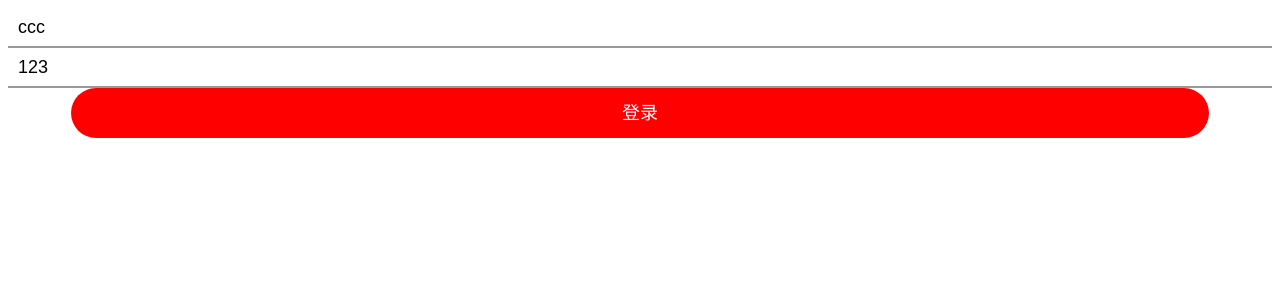
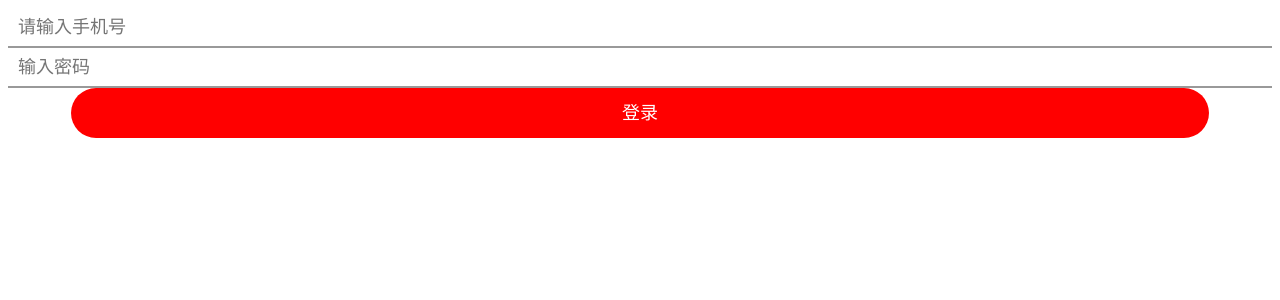
Before and after one commit to ChenJT-code/news, a Vue app: page /#/login in a window 1280 px wide. Shown: the top 300 px of the page. Built offline with nearby package versions, Linux system fonts and the light colour scheme.

Commit message:
文本框封装完成

```diff
--- a/src/components/myinput.vue
+++ b/src/components/myinput.vue
@@ -5,20 +5,47 @@
     :placeholder='placeholder'
     :value="value"
     @input='handlerinput'
+    :class="{green:statu==='success',red:statu==='error'}"
+    @blur='handlerblur'
   >
 </template>
 
 <script>
 export default {
-  props: ['placeholder', 'value'],
-
+  props: ['placeholder', 'value', 'rules', 'msg_err'],
+  data () {
+    return {
+      statu: ''
+    }
+  },
   methods: {
+    // 处理输入
     handlerinput (event) {
+      const v = event.target.value
       // console.log(event)
       //   实现子传父
       //   为了在使用封装组件时能够使用双向绑定，这个事件的名称只能叫input
-      this.$emit('aaaa', event.target.value)
-      this.$emit('bbbb', event.target.value)
+      // this.$emit('aaaa', event.target.value)
+      // this.$emit('bbbb', event.target.value)
+      this.$emit('input', v)
+      if (this.rules) {
+        if (this.rules.test(v)) {
+          this.statu = 'success'
+        } else {
+          this.statu = 'error'
+        }
+      }
+    },
+    // 处理失焦
+    handlerblur (event) {
+      // console.log(111)
+      if (this.rules) {
+        if (!this.rules.test(event.target.value)) {
+          this.statu = 'error'
+          // 给出提示
+          alert(this.msg_err)
+        }
+      }
     }
   }
 }
@@ -35,4 +62,10 @@ export default {
     padding-left: 10px;
     box-sizing: border-box;
 }
+.red {
+  border-color: Red;
+}
+.green {
+  border-color: green;
+}
 </style>
--- a/src/views/login.vue
+++ b/src/views/login.vue
@@ -1,15 +1,20 @@
 <template>
   <div>
-    <myinput
+    <!-- <myinput
         placeholder="请输入用户名"
         :value="userobj.username"
-        @aaaa="handleruserinput"
+        @input="handleruserinput"
+    ></myinput> -->
+    <myinput
+        placeholder="请输入手机号"
+        v-model="userobj.username"
+        :rules='/^1[3456789]\d{9}$/'
+        msg_err='手机号输入错误'
     ></myinput>
 
     <myinput
         placeholder="输入密码"
-        :value="userobj.password"
-        @bbbb="cccc"
+        v-model="userobj.password"
     ></myinput>
 
     <mybutton text="登录" @click="login" type="danger"></mybutton>
@@ -27,22 +32,22 @@ export default {
   data () {
     return {
       userobj: {
-        username: 'ccc',
-        password: '123'
+        username: '',
+        password: ''
       }
     }
   },
   methods: {
     login () {
       console.log(this.userobj)
-    },
+    }
     // 接收子组件中传递的数据，获取用户输入
-    handleruserinput (data) {
-      this.userobj.username = data
-    },
-    cccc (data) {
-      this.userobj.password = data
-    }
+    // handleruserinput (data) {
+    //   this.userobj.username = data
+    // }
+    // cccc (data) {
+    //   this.userobj.password = data
+    // }
   }
 }
 </script>
```
